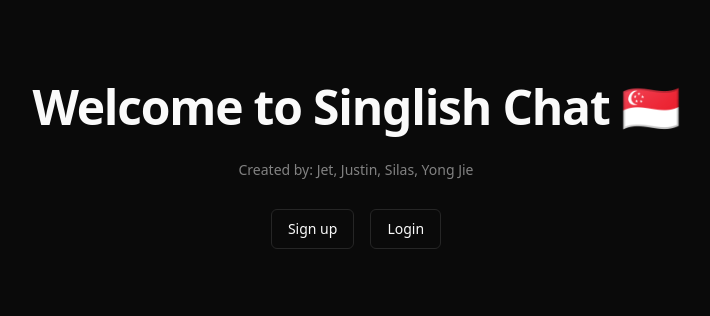
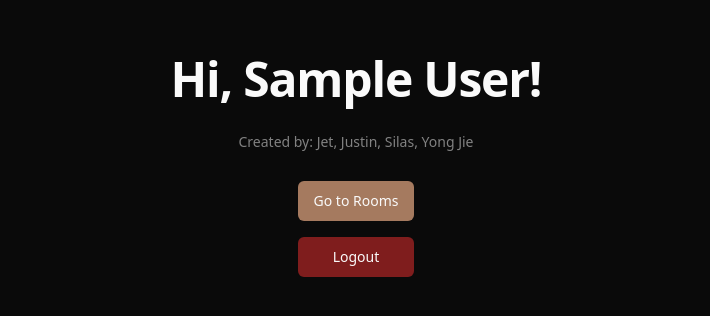
Before and after one commit to yyj-02/chatroom, a React (Vite) app in the folder chatroom-app/: page / in a window 1280 px wide. Shown: the part 234-550 px from the top of the page, without its empty margins (284-994 px from the left). Built offline with nearby package versions, Linux system fonts and the light colour scheme; no server answers; sample sign-in values are in the browser's storage.

Commit message:
Add auth for all pages

```diff
--- /dev/null
+++ b/chatroom-app/src/hooks/useDenyLoggedIn.tsx
@@ -0,0 +1,14 @@
+import { useNavigate } from "react-router-dom";
+import { useIsLoggedIn } from "./useIsLoggedIn";
+import { useEffect } from "react";
+
+export const useDenyLoggedIn = () => {
+  const isLoggedIn = useIsLoggedIn();
+  const navigate = useNavigate();
+
+  useEffect(() => {
+    if (isLoggedIn) {
+      navigate("/");
+    }
+  }, [isLoggedIn]);
+};
--- /dev/null
+++ b/chatroom-app/src/hooks/useIsLoggedIn.tsx
@@ -0,0 +1,17 @@
+import { auth } from "@/lib/firebase";
+import { onAuthStateChanged } from "firebase/auth";
+import { useState } from "react";
+
+export const useIsLoggedIn = () => {
+  const [isLoggedIn, setIsLoggedIn] = useState(false);
+
+  onAuthStateChanged(auth, (user) => {
+    if (user) {
+      setIsLoggedIn(true);
+    } else {
+      setIsLoggedIn(false);
+    }
+  });
+
+  return isLoggedIn;
+};
--- /dev/null
+++ b/chatroom-app/src/hooks/useOnlyLoggedIn.tsx
@@ -0,0 +1,14 @@
+import { useNavigate } from "react-router-dom";
+import { useIsLoggedIn } from "./useIsLoggedIn";
+import { useEffect } from "react";
+
+export const useOnlyLoggedIn = () => {
+  const isLoggedIn = useIsLoggedIn();
+  const navigate = useNavigate();
+
+  useEffect(() => {
+    if (!isLoggedIn) {
+      navigate("/");
+    }
+  }, [isLoggedIn]);
+};
--- a/chatroom-app/src/pages/Chatroom.tsx
+++ b/chatroom-app/src/pages/Chatroom.tsx
@@ -7,8 +7,11 @@ import { ArrowLeft } from "lucide-react";
 import { buttonVariants } from "@/components/ui/button";
 import MessageInput from "@/components/message-input";
 import MessageList from "@/components/message-list";
+import { useOnlyLoggedIn } from "@/hooks/useOnlyLoggedIn";
 
 const Chatroom = () => {
+  useOnlyLoggedIn();
+
   const { id } = useParams();
   const userId = 1;
 
--- a/chatroom-app/src/pages/Home.tsx
+++ b/chatroom-app/src/pages/Home.tsx
@@ -1,24 +1,54 @@
 import { Button, buttonVariants } from "@/components/ui/button";
 import { Link } from "react-router-dom";
+import { signOut, onAuthStateChanged } from "firebase/auth";
+import { auth } from "@/lib/firebase";
+import { useToast } from "@/components/ui/use-toast";
+import { useEffect, useState } from "react";
+import { useIsLoggedIn } from "@/hooks/useIsLoggedIn";
 
 const Home = () => {
-  // Check if login
-  const login = false;
-  // Handle logout
-  const logout = () => {
-    console.log("Logout");
+  const { toast } = useToast();
+  const isLoggedIn = useIsLoggedIn();
+  const [name, setName] = useState("");
+
+  useEffect(() => {
+    if (isLoggedIn) {
+      setName(auth.currentUser?.displayName ?? "");
+    } else {
+      setName("");
+    }
+  }, [isLoggedIn]);
+
+  const handleLogout = () => {
+    signOut(auth)
+      .then(() => {
+        toast({
+          variant: "default",
+          title: "Successfully logged out",
+        });
+      })
+      .catch((error) => {
+        const errorCode = error.code;
+        const errorMessage = error.message;
+        console.log(errorCode, errorMessage);
+        toast({
+          variant: "destructive",
+          title: "Uh oh! Something went wrong.",
+          description: errorMessage,
+        });
+      });
   };
 
   return (
-    <div className="w-full max-w-5xl p-8 mx-auto min-h-full flex flex-col items-center justify-center">
-      <h1 className="scroll-m-20 text-4xl font-extrabold tracking-tight lg:text-5xl text-center">
-        Welcome to Singlish Chat 🇸🇬
+    <div className="mx-auto flex min-h-full w-full max-w-5xl flex-col items-center justify-center p-8">
+      <h1 className="scroll-m-20 text-center text-4xl font-extrabold tracking-tight lg:text-5xl">
+        {isLoggedIn ? `Hi, ${name}!` : "Welcome to Singlish Chat 🇸🇬"}
       </h1>
-      <p className="text-sm font-medium leading-none text-center mt-8 text-foreground/50">
+      <p className="mt-8 text-center text-sm font-medium leading-none text-foreground/50">
         Created by: Jet, Justin, Silas, Yong Jie
       </p>
-      {login ? (
-        <div className="mt-8 flex flex-col gap-4 items-stretch justify-center">
+      {isLoggedIn ? (
+        <div className="mt-8 flex flex-col items-stretch justify-center gap-4">
           <Link
             to="/rooms"
             className={buttonVariants({
@@ -27,12 +57,12 @@ const Home = () => {
           >
             Go to Rooms
           </Link>
-          <Button variant="destructive" onClick={logout}>
+          <Button variant="destructive" onClick={handleLogout}>
             Logout
           </Button>
         </div>
       ) : (
-        <div className="mt-8 flex gap-4 items-center justify-center">
+        <div className="mt-8 flex items-center justify-center gap-4">
           <Link
             to="/sign-up"
             className={buttonVariants({
--- a/chatroom-app/src/pages/Login.tsx
+++ b/chatroom-app/src/pages/Login.tsx
@@ -1,26 +1,29 @@
-import { useState } from "react";
+import { useEffect, useState } from "react";
 import { Input } from "@/components/ui/input";
 import { Button, buttonVariants } from "@/components/ui/button";
-import { Link } from "react-router-dom";
+import { Link, useNavigate } from "react-router-dom";
 import { signInWithEmailAndPassword } from "firebase/auth";
 import { auth } from "@/lib/firebase";
 import { useToast } from "@/components/ui/use-toast";
+import { useDenyLoggedIn } from "@/hooks/useDenyLoggedIn";
 
 const Login = () => {
+  useDenyLoggedIn();
+
+  const navigate = useNavigate();
+
   const { toast } = useToast();
   const [email, setEmail] = useState("");
   const [password, setPassword] = useState("");
   const [loading, setLoading] = useState(false);
 
-  const handleLogin = (e: React.FormEvent<HTMLFormElement>) => {
+  const handleLogin = async (e: React.FormEvent<HTMLFormElement>) => {
     e.preventDefault();
     setLoading(true);
-    signInWithEmailAndPassword(auth, email, password)
-      .then((userCredential) => {
-        // Signed in
-        const user = userCredential.user;
-      })
-      .catch((error) => {
+    try {
+      await signInWithEmailAndPassword(auth, email, password);
+      navigate("/");
+    } catch (error: any) {
       const errorCode = error.code;
       const errorMessage = error.message;
       console.log(errorCode, errorMessage);
@@ -29,10 +32,9 @@ const Login = () => {
         title: "Uh oh! Something went wrong.",
         description: errorMessage,
       });
-      })
-      .finally(() => {
+    } finally {
       setLoading(false);
-      });
+    }
   };
 
   return (
--- a/chatroom-app/src/pages/Rooms.tsx
+++ b/chatroom-app/src/pages/Rooms.tsx
@@ -2,9 +2,10 @@ import { useState } from "react";
 import RoomCard from "@/components/room-card";
 import { Button } from "@/components/ui/button";
 import { Room } from "@/model/room";
+import { useOnlyLoggedIn } from "@/hooks/useOnlyLoggedIn";
 
 const Rooms = () => {
-  // Add request signed in
+  useOnlyLoggedIn();
 
   const [rooms, setRooms] = useState<Room[]>([
     {
@@ -42,14 +43,14 @@ const Rooms = () => {
   };
 
   return (
-    <div className="w-full max-w-5xl p-8 mx-auto min-h-full">
+    <div className="mx-auto min-h-full w-full max-w-5xl p-8">
       <div className="flex justify-between">
-        <h1 className="scroll-m-20 text-4xl font-extrabold tracking-tight lg:text-5xl text-center">
+        <h1 className="scroll-m-20 text-center text-4xl font-extrabold tracking-tight lg:text-5xl">
           Rooms
         </h1>
         <Button onClick={createRoom}>+ Create Room</Button>
       </div>
-      <div className="grid grid-cols-1 gap-4 mt-8 sm:grid-cols-2 lg:grid-cols-3">
+      <div className="mt-8 grid grid-cols-1 gap-4 sm:grid-cols-2 lg:grid-cols-3">
         {rooms.map((room) => (
           <RoomCard key={room.id} {...room} />
         ))}
--- a/chatroom-app/src/pages/SignUp.tsx
+++ b/chatroom-app/src/pages/SignUp.tsx
@@ -1,27 +1,60 @@
 import { useState } from "react";
 import { Input } from "@/components/ui/input";
 import { Button, buttonVariants } from "@/components/ui/button";
-import { Link } from "react-router-dom";
-import { createUserWithEmailAndPassword } from "firebase/auth";
+import { Link, useNavigate } from "react-router-dom";
+import { createUserWithEmailAndPassword, updateProfile } from "firebase/auth";
 import { useToast } from "@/components/ui/use-toast";
 import { auth } from "@/lib/firebase";
+import { useIsLoggedIn } from "@/hooks/useIsLoggedIn";
+import { useDenyLoggedIn } from "@/hooks/useDenyLoggedIn";
 
 const SignUp = () => {
+  useDenyLoggedIn();
+
+  const navigate = useNavigate();
+
+  const isLoggedIn = useIsLoggedIn();
+
   const { toast } = useToast();
   const [email, setEmail] = useState("");
   const [name, setName] = useState("");
   const [password, setPassword] = useState("");
   const [loading, setLoading] = useState(false);
 
-  const handleSignUp = (e: React.FormEvent<HTMLFormElement>) => {
+  if (isLoggedIn) {
+    navigate("/");
+  }
+
+  const handleSignUp = async (e: React.FormEvent<HTMLFormElement>) => {
     e.preventDefault();
     setLoading(true);
-    createUserWithEmailAndPassword(auth, email, password)
-      .then((userCredential) => {
-        // Signed up
-        const user = userCredential.user;
-      })
-      .catch((error) => {
+
+    if (email.trim() === "" || password.trim() === "" || name.trim() === "") {
+      toast({
+        variant: "destructive",
+        title: "Please fill in all fields.",
+      });
+      setLoading(false);
+      return;
+    }
+
+    try {
+      await createUserWithEmailAndPassword(auth, email, password);
+      if (auth.currentUser) {
+        await updateProfile(auth.currentUser, {
+          displayName: name,
+        });
+
+        toast({
+          variant: "default",
+          title: "Account created successfully.",
+        });
+
+        navigate("/");
+      } else {
+        throw new Error("User not created.");
+      }
+    } catch (error: any) {
       const errorCode = error.code;
       const errorMessage = error.message;
       console.log(errorCode, errorMessage);
@@ -30,10 +63,9 @@ const SignUp = () => {
         title: "Uh oh! Something went wrong.",
         description: errorMessage,
       });
-      })
-      .finally(() => {
+    } finally {
       setLoading(false);
-      });
+    }
   };
 
   return (
```
Lines whose indentation alone changed are shown as unchanged.
